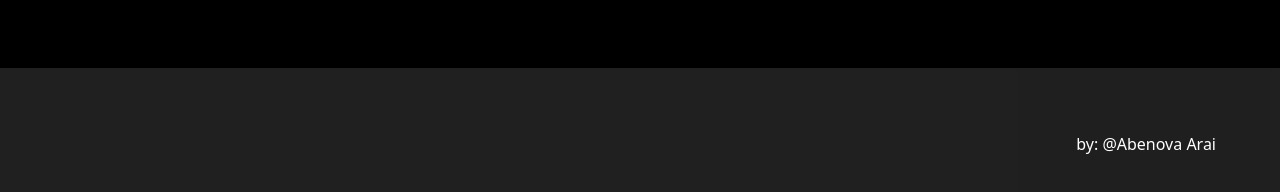
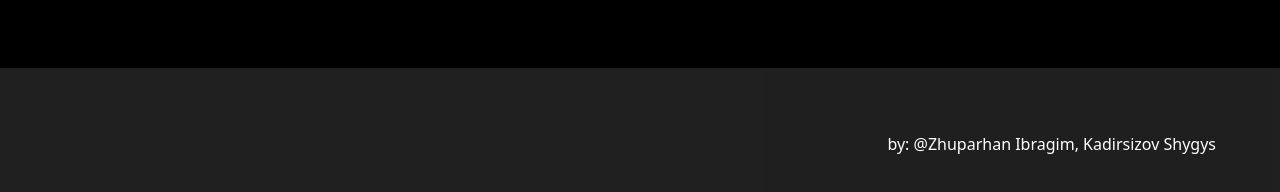
Before and after one commit to Ibrajun/Test, a plain HTML site: page index.html in a window 1280 px wide. Shown: the part 2218-2410 px from the top of the page. Drawn offline with nearby package versions, Linux system fonts and the light colour scheme.

Commit message:
Update index.html

```diff
--- a/index.html
+++ b/index.html
@@ -216,7 +216,7 @@ a{
 
 <footer style="height: 150px;width: 100%;background-color:#303030a8;padding: 5%; text-align: right;margin-top: 5%;">
   <p>
-    by: @Abenova Arai
+    by: @Zhuparhan Ibragim, Kadirsizov Shygys
 
   </p>
 
```
